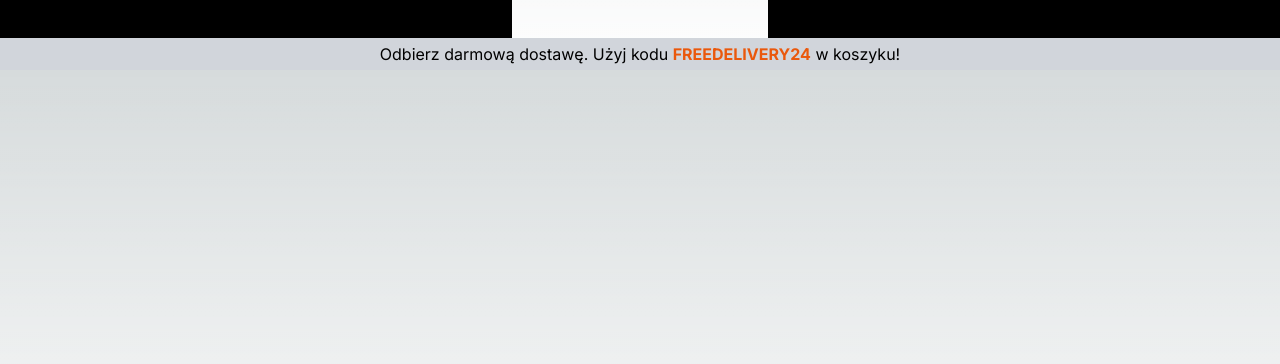
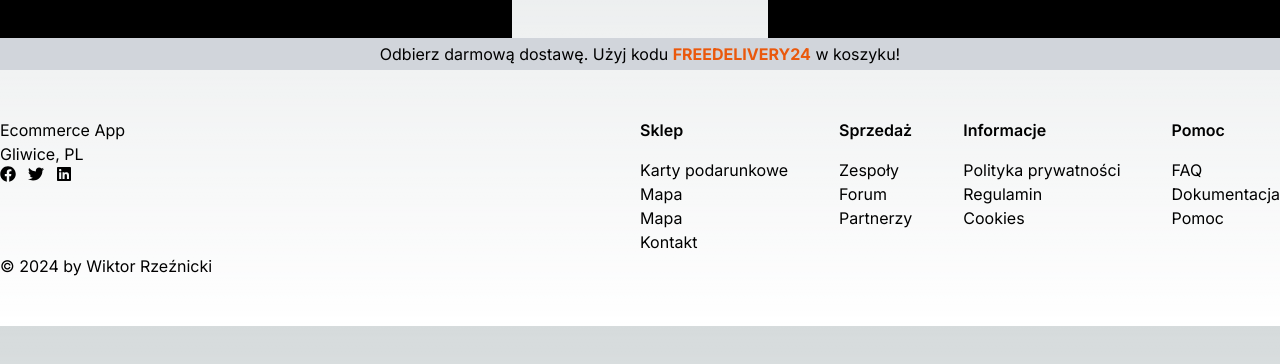
Before and after one commit to wiktohh/ecommerce-app, a Next.js app: page / in a window 1280 px wide. Shown: the part 424-788 px from the top of the page. Built offline with nearby package versions, Linux system fonts and the light colour scheme.

Commit message:
feat: add footer

```diff
--- /dev/null
+++ b/app/components/Footer/Footer.tsx
@@ -0,0 +1,121 @@
+import { FaFacebook, FaLinkedin, FaTwitter } from "react-icons/fa";
+import Wrapper from "../Wrapper";
+import Link from "next/link";
+
+const Footer = () => {
+  const getCurrentYear = () => {
+    return new Date().getFullYear();
+  };
+
+  const data = [
+    {
+      title: "Sklep",
+      links: [
+        {
+          name: "Karty podarunkowe",
+          url: "/about",
+        },
+        {
+          name: "Mapa",
+          url: "/contact",
+        },
+        {
+          name: "Mapa",
+          url: "/map",
+        },
+        {
+          name: "Kontakt",
+          url: "/contact",
+        },
+      ],
+    },
+    {
+      title: "Sprzedaż",
+      links: [
+        {
+          name: "Zespoły",
+          url: "/teams",
+        },
+        {
+          name: "Forum",
+          url: "/forum",
+        },
+        {
+          name: "Partnerzy",
+          url: "/partners",
+        },
+      ],
+    },
+    {
+      title: "Informacje",
+      links: [
+        {
+          name: "Polityka prywatności",
+          url: "/privacy",
+        },
+        {
+          name: "Regulamin",
+          url: "/terms",
+        },
+        {
+          name: "Cookies",
+          url: "/cookies",
+        },
+      ],
+    },
+    {
+      title: "Pomoc",
+      links: [
+        {
+          name: "FAQ",
+          url: "/faq",
+        },
+        {
+          name: "Dokumentacja",
+          url: "/docs",
+        },
+        {
+          name: "Pomoc",
+          url: "/help",
+        },
+      ],
+    },
+  ];
+
+  return (
+    <Wrapper>
+      <footer className="py-12">
+        <div>
+          <div className="flex">
+            <div className="w-1/2">
+              <h6>Ecommerce App</h6>
+              <p>Gliwice, PL</p>
+              <div className="flex gap-3">
+                <FaFacebook />
+                <FaTwitter />
+                <FaLinkedin />
+              </div>
+            </div>
+            <div className="w-1/2 flex justify-between">
+              {data.map((item, idx) => (
+                <div key={idx}>
+                  <h6 className="mb-4 font-semibold">{item.title}</h6>
+                  <ul className="flex flex-col">
+                    {item.links.map((link, idx) => (
+                      <Link href={link.url} key={idx}>
+                        {link.name}
+                      </Link>
+                    ))}
+                  </ul>
+                </div>
+              ))}
+            </div>
+          </div>
+        </div>
+        <p>© {getCurrentYear()} by Wiktor Rzeźnicki</p>
+      </footer>
+    </Wrapper>
+  );
+};
+
+export default Footer;
--- a/app/page.tsx
+++ b/app/page.tsx
@@ -2,7 +2,8 @@ import Image from "next/image";
 import Header from "./components/Header/Header";
 import PopularProducts from "./components/PopularProducts/PopularProducts";
 import ShopList from "./components/ShopList/ShopList";
-import DiscountCodeElement from "./components/DiscountCodeElement";
+import DiscountCodeElement from "./components/DiscountCodeElement/DiscountCodeElement";
+import Footer from "./components/Footer/Footer";
 
 export default function Home() {
   return (
@@ -11,6 +12,7 @@ export default function Home() {
       <ShopList />
       <PopularProducts />
       <DiscountCodeElement />
+      <Footer />
     </div>
   );
 }
```
Also changed, not shown: app/components/DiscountCodeElement/DiscountCodeElement.tsx (renamed from app/components/DiscountCodeElement.tsx).
